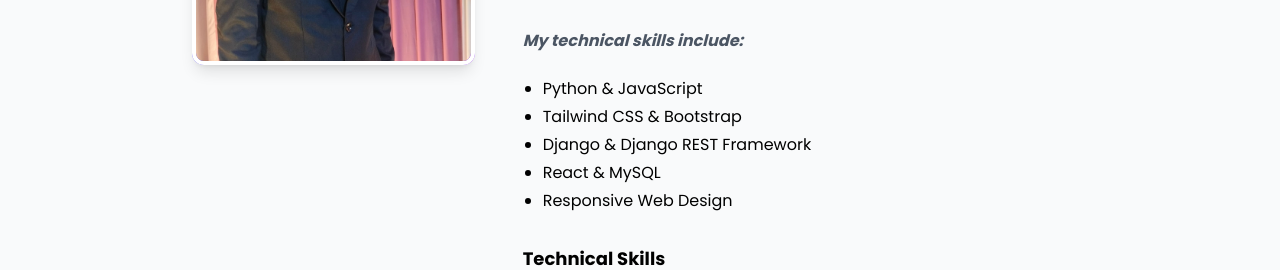
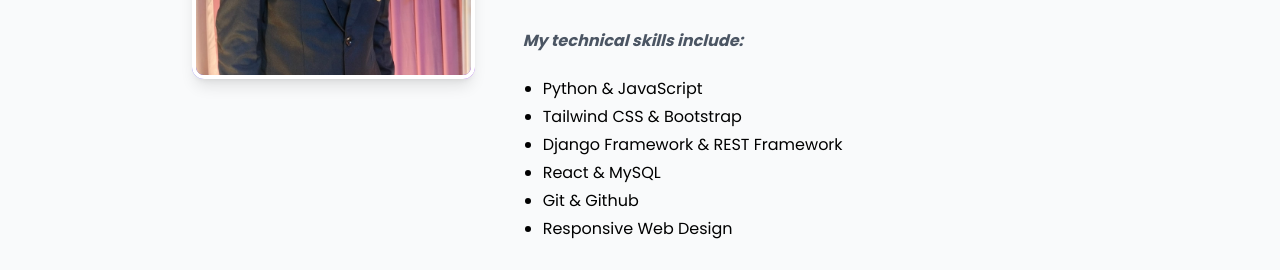
Before and after one commit to RajenderMohan/My_portfolio, a plain HTML site: page about.html in a window 1280 px wide. Shown: the part 953-1223 px from the top of the page. Drawn offline with nearby package versions, Linux system fonts and the light colour scheme; no server answers.

Commit message:
Update about.html

```diff
--- a/about.html
+++ b/about.html
@@ -240,8 +240,9 @@
                             <ul class="list-disc pl-5 mt-2 space-y-1 dark:text-gray-300">
                                 <li>Python & JavaScript</li>
                                 <li>Tailwind CSS & Bootstrap</li>
-                                <li>Django & Django REST Framework</li>
+                                <li>Django Framework & REST Framework</li>
                                 <li>React & MySQL</li>
+                                <li>Git & Github</li>
                                 <li>Responsive Web Design</li>
                             </ul>
                         </p>
```
